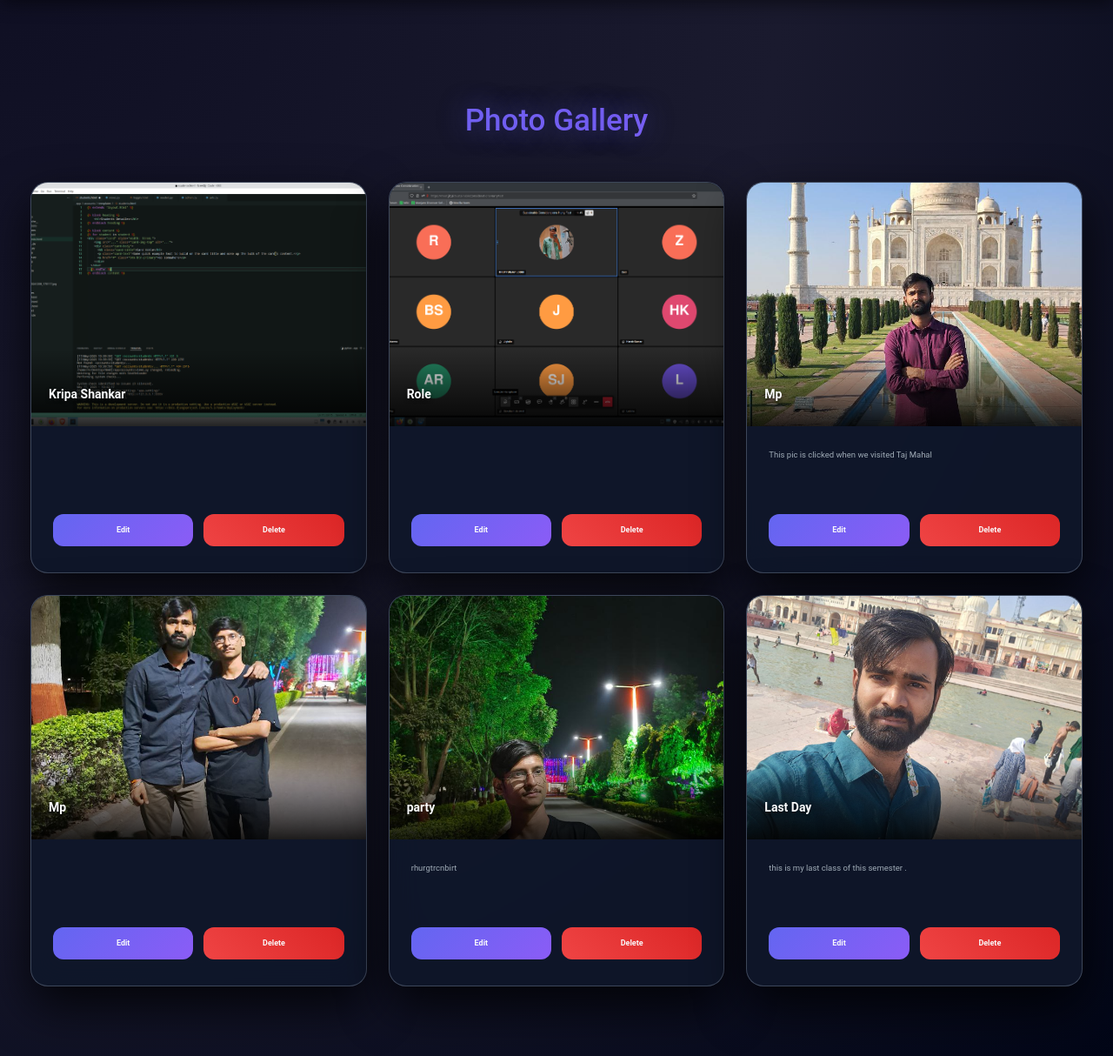
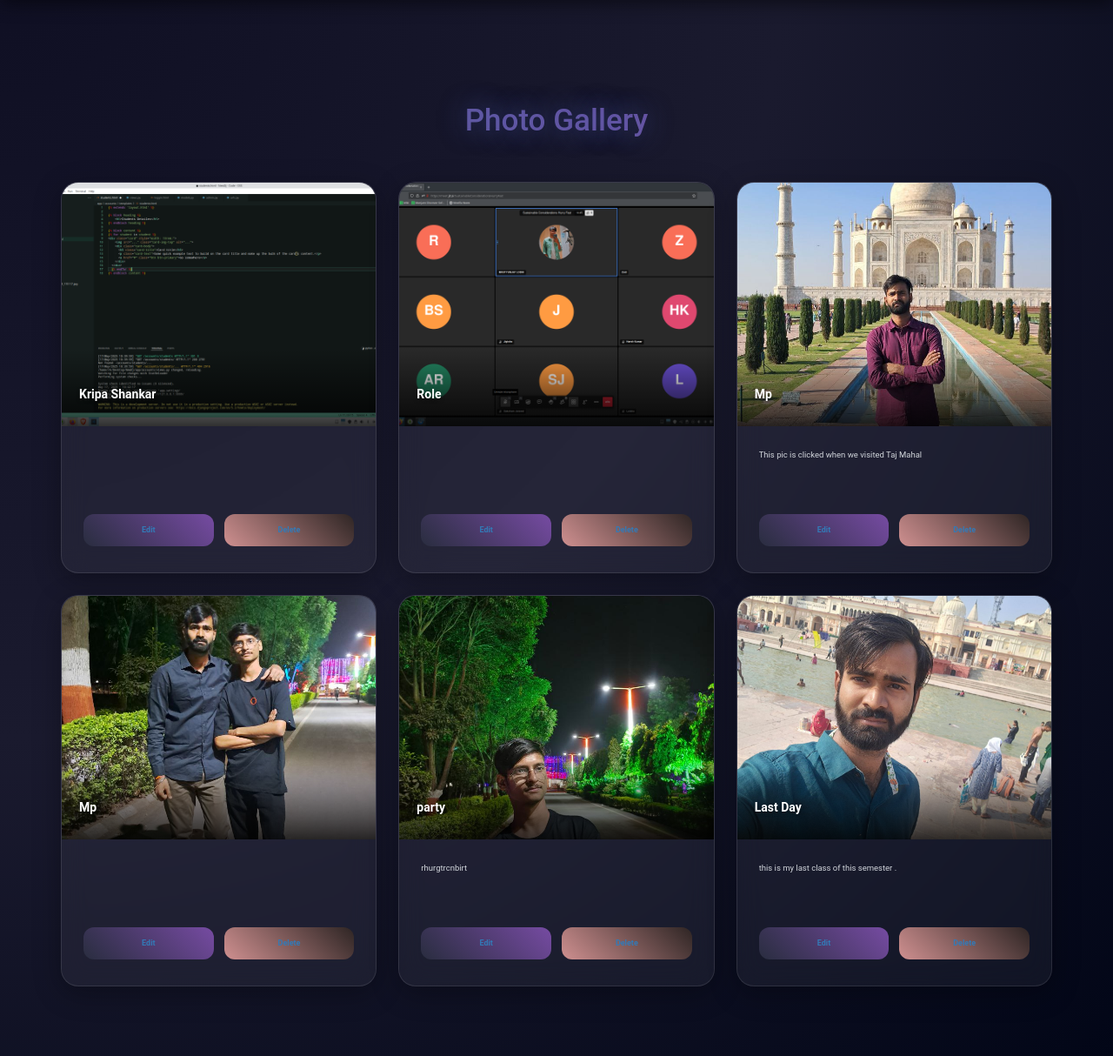
Before and after one commit to rkshankar05/blogging, a Django app: page /gallery/ in a window 1280 px wide. Shown: the part 51-1265 px from the top of the page at 87% size. Run offline with Django 5.2, Linux system fonts and the light colour scheme; a user stored in the database is signed in; data comes from the database, SQL or seed files in the repository; both versions use the stored data as it was after the commit; some libraries are stand-ins or nearby versions.

Commit message:
frontend updated

```diff
--- a/my_blog/accounts/templates/gallery.html
+++ b/my_blog/accounts/templates/gallery.html
@@ -13,21 +13,12 @@
         box-sizing: border-box;
     }
 
-body {
-    min-height: 100vh;
-}
-
-.navbar,
-.navbar-inverse {
-    margin-bottom: 0;
-}
-
     .gallery-wrapper {
-    padding: 80px 20px 40px;
+        padding: 80px 20px 40px; /* space for navbar */
         min-height: calc(100vh - 70px);
     }
 
-.container-gallery {
+    .container {
         max-width: 1400px;
         margin: 0 auto;
         padding: 0 15px;
@@ -37,11 +28,11 @@ h1 {
         text-align: center;
         font-size: clamp(2rem, 5vw, 3.5rem);
         margin: 40px 0 50px 0;
-    background: linear-gradient(45deg, var(--accent) 0%, var(--accent-2) 100%);
+        background: linear-gradient(45deg, #505e9bff 0%, #764ba2 100%);
         -webkit-background-clip: text;
         -webkit-text-fill-color: transparent;
         background-clip: text;
-    text-shadow: 0 0 30px rgba(99, 102, 241, 0.5);
+        text-shadow: 0 0 30px rgba(102, 126, 234, 0.5);
     }
 
     .gallery-grid {
@@ -51,14 +42,13 @@ h1 {
         padding-bottom: 40px;
     }
 
-.card-gallery {
-    background: var(--bg-card);
+    .card {
+        background: rgba(255, 255, 255, 0.05);
+        backdrop-filter: blur(15px);
         border-radius: 20px;
-    border: 1px solid var(--border-muted);
-    box-shadow: 0 22px 55px rgba(0,0,0,0.8);
-    color: var(--text-main);
-    backdrop-filter: blur(18px);
         overflow: hidden;
+        box-shadow: 0 8px 32px rgba(0, 0, 0, 0.3);
+        border: 1px solid rgba(255, 255, 255, 0.1);
         transition: all 0.4s cubic-bezier(0.175, 0.885, 0.32, 1.275);
         position: relative;
         height: 450px;
@@ -66,10 +56,10 @@ h1 {
         flex-direction: column;
     }
 
-.card-gallery:hover {
+    .card:hover {
         transform: translateY(-15px) scale(1.02);
-    box-shadow: 0 25px 60px rgba(0,0,0,0.9);
-    border-color: rgba(99,102,241,0.6);
+        box-shadow: 0 25px 50px rgba(0, 0, 0, 0.4);
+        border-color: rgba(102, 126, 234, 0.3);
     }
 
     .card-image-wrapper {
@@ -86,7 +76,7 @@ h1 {
         transition: transform 0.6s ease;
     }
 
-.card-gallery:hover .card-image {
+    .card:hover .card-image {
         transform: scale(1.1);
     }
 
@@ -95,23 +85,24 @@ h1 {
         bottom: 0;
         left: 0;
         right: 0;
-    background: linear-gradient(transparent, rgba(0,0,0,0.85));
+        background: linear-gradient(transparent, rgba(0,0,0,0.8));
         padding: 25px 20px 20px;
-    color: #f9fafb;
+        color: white;
     }
 
     .card-title {
         font-size: 1.4rem;
         font-weight: 700;
         margin-bottom: 8px;
-    text-shadow: 0 2px 4px rgba(0,0,0,0.7);
+        text-shadow: 0 2px 4px rgba(0,0,0,0.5);
     }
 
     .card-content {
         padding: 25px 25px 30px;
         flex: 1;
         display: flex;
-    flex-direction: column;
+        flex-direction: column; /* needed to push buttons down */
+        position: relative;
     }
 
     .card-text {
@@ -123,7 +114,7 @@ h1 {
         -webkit-line-clamp: 4;
         -webkit-box-orient: vertical;
         margin-bottom: 20px;
-    color: var(--text-main);
+        color: #d1d5db;
     }
 
     .no-message .card-text {
@@ -133,12 +124,13 @@ h1 {
     .card-buttons {
         display: flex;
         gap: 12px;
-    margin-top: auto;
+        margin-top: auto; /* pins buttons to bottom of card-content */
     }
 
-.btn-gallery {
+    .btn {
         flex: 1;
         padding: 12px 20px;
+        border: none;
         border-radius: 12px;
         font-weight: 600;
         font-size: 0.9rem;
@@ -150,33 +142,29 @@ h1 {
         justify-content: center;
         gap: 8px;
         text-align: center;
-    color: #f9fafb;
-    border: none;
     }
 
+
     .btn-edit {
-    background: var(--btn-primary-bg);
+        background: linear-gradient(45deg, #292d3fff, #764ba2);
     }
 
     .btn-edit:hover {
-    transform: translateY(-2px);
-    box-shadow: 0 10px 25px rgba(79,70,229,0.6);
+        box-shadow: 0 10px 25px rgba(102, 126, 234, 0.4);
     }
 
     .btn-delete {
-    background: linear-gradient(45deg, #ef4444, #dc2626);
+        background: linear-gradient(45deg, #cf9090ff, #2e2524ff);
     }
 
     .btn-delete:hover {
-    transform: translateY(-2px);
-    box-shadow: 0 10px 25px rgba(248,113,113,0.5);
+        box-shadow: 0 10px 25px rgba(255, 107, 107, 0.4);
     }
-
     .no-blogs {
         text-align: center;
         padding: 80px 20px;
-    color: var(--text-main);
-    font-size: 1.1rem;
+        color: #9ca3af;
+        font-size: 1.2rem;
     }
 
     @media (max-width: 768px) {
@@ -189,7 +177,7 @@ h1 {
             gap: 20px;
         }
 
-    .card-gallery {
+        .card {
             height: 420px;
         }
 
@@ -207,57 +195,56 @@ h1 {
             flex-direction: column;
         }
 
-    .btn-gallery {
+        .btn {
             padding: 14px 20px;
         }
     }
 
-.card-gallery::before {
+    .card::before {
         content: '';
         position: absolute;
         top: 0;
         left: -100%;
         width: 100%;
         height: 100%;
-    background: linear-gradient(90deg, transparent, rgba(255,255,255,0.08), transparent);
+        background: linear-gradient(90deg, transparent, rgba(255,255,255,0.1), transparent);
         transition: left 0.5s;
         z-index: 1;
     }
 
-.card-gallery:hover::before {
+    .card:hover::before {
         left: 100%;
     }
 
-/* scrollbar */
     ::-webkit-scrollbar {
         width: 8px;
     }
 
     ::-webkit-scrollbar-track {
-    background: rgba(15,23,42,0.9);
+        background: rgba(255,255,255,0.05);
     }
 
     ::-webkit-scrollbar-thumb {
-    background: rgba(148,163,184,0.45);
+        background: rgba(255,255,255,0.2);
         border-radius: 4px;
     }
 
     ::-webkit-scrollbar-thumb:hover {
-    background: rgba(148,163,184,0.7);
+        background: rgba(255,255,255,0.3);
     }
 </style>
 {% endblock css %}
 
 {% block content %}
 <div class="gallery-wrapper">
-    <div class="container-gallery">
+    <div class="container">
         <h1>Photo Gallery</h1>
 
         {% if blogs %}
         <div class="gallery-grid">
             {% for blog in blogs %}
                 {% if request.user == blog.user %}
-                <div class="card-gallery {% if not blog.messeage %}no-message{% endif %}">
+                <div class="card {% if not blog.messeage %}no-message{% endif %}">
                     <div class="card-image-wrapper">
                         <img src="{{ blog.image.url }}" alt="{{ blog.name }}" class="card-image">
                         <div class="card-overlay">
@@ -269,8 +256,8 @@ h1 {
                         <p class="card-text">{{ blog.messeage }}</p>
                         {% endif %}
                         <div class="card-buttons">
-                            <a href="{% url 'edit' blog.id %}" class="btn-gallery btn-edit">Edit</a>
-                            <a href="{% url 'delete' blog.id %}" class="btn-gallery btn-delete">Delete</a>
+                            <a href="{% url 'edit' blog.id %}" class="btn btn-edit">Edit</a>
+                            <a href="{% url 'delete' blog.id %}" class="btn btn-delete">Delete</a>
                         </div>
                     </div>
                 </div>
```
Also changed, not shown: my_blog/accounts/templates/blog_detail.html (+8 -8 lines), my_blog/accounts/templates/edit_profile.html (+9 -9 lines), my_blog/accounts/templates/login.html (+22 -9 lines), my_blog/accounts/templates/search.html (+12 -2 lines), my_blog/accounts/templates/signup.html (+14 -11 lines), my_blog/accounts/templates/verify_otp.html (+16 -12 lines), my_blog/templates/home.html (+7 -7 lines), my_blog/db.sqlite3. Lines whose indentation alone changed are shown as unchanged.
